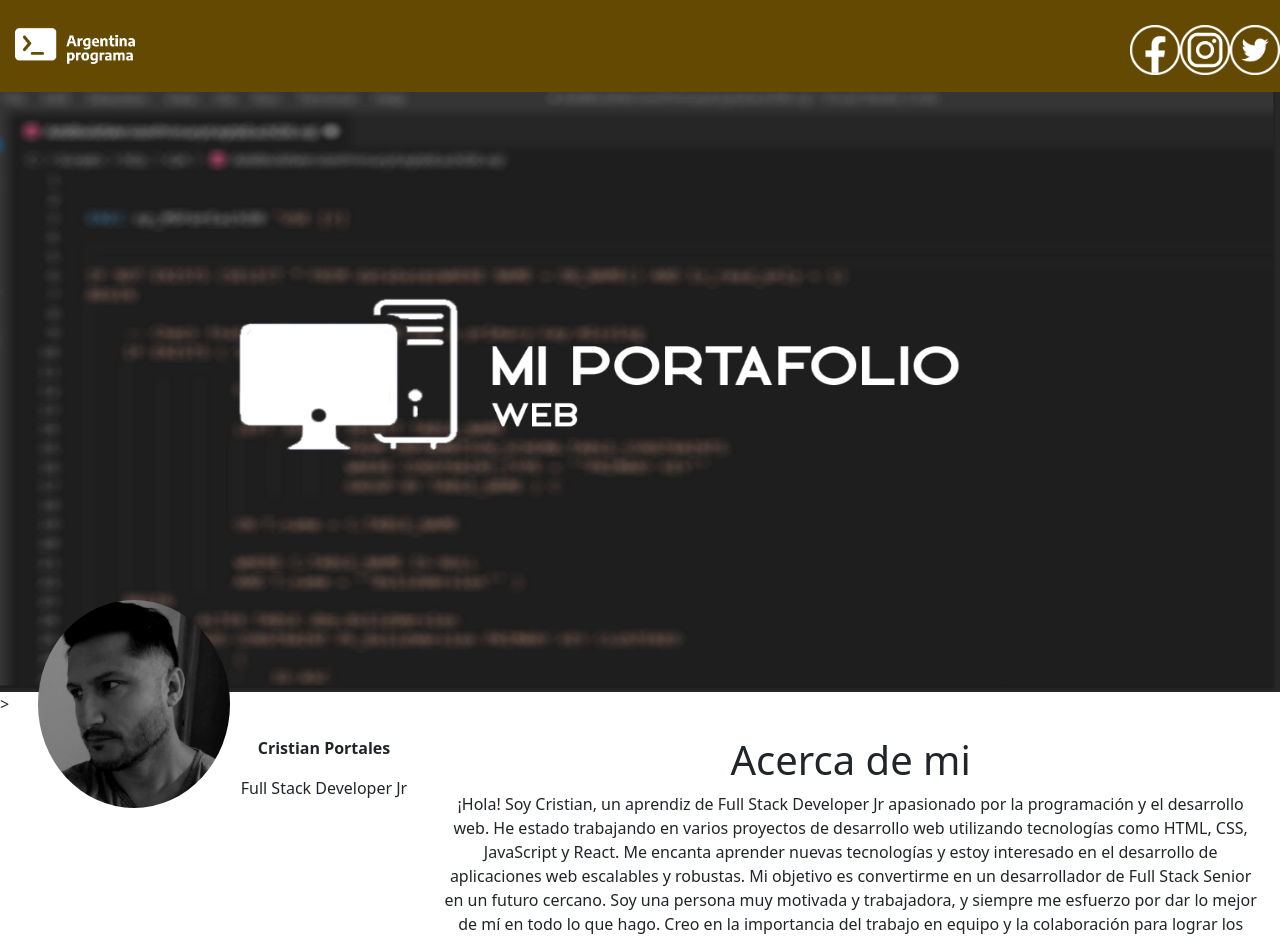
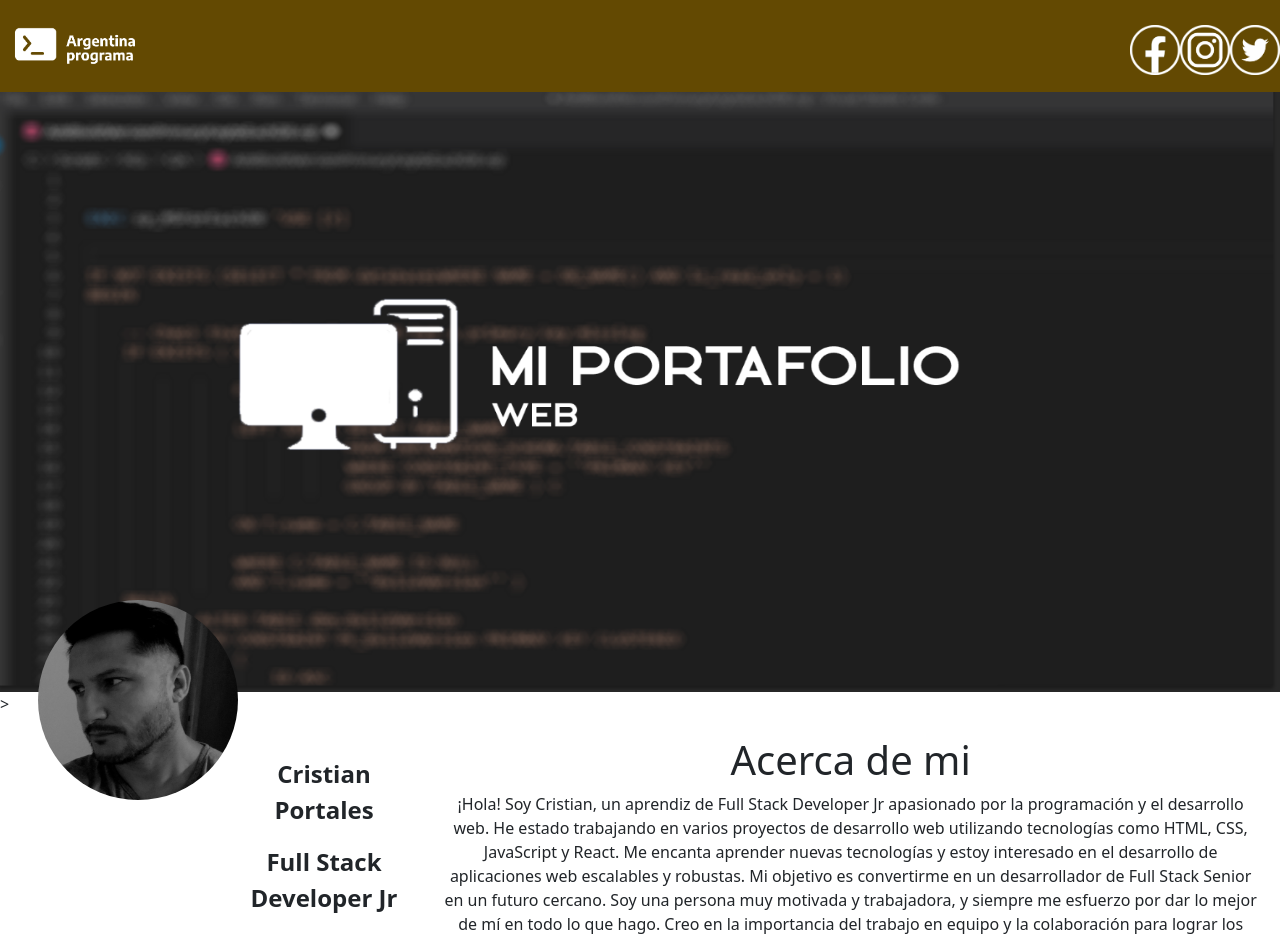
Before and after one commit to crisdam80/mi_portafolio_web, an Angular app in the folder miproyecto_portafolio/: page / in a window 1280 px wide. Shown: the top 940 px of the page. Built offline with nearby package versions, Linux system fonts and the light colour scheme.

Commit message:
perfil mejorado

```diff
--- a/miproyecto_portafolio/src/app/componentes/acerca-de/acerca-de.component.css
+++ b/miproyecto_portafolio/src/app/componentes/acerca-de/acerca-de.component.css
@@ -25,3 +25,22 @@ div{
     margin-top: 30%;
 
 }
+
+#perfil-foto {
+    border-radius: 50%;
+    width: 200px;
+    height: 200px;
+  }
+
+  .perfil-texto {
+    margin-top: 20px;
+    text-align: center;
+    font-size: 24px;
+    font-weight: bold;
+  }
+
+  @media only screen and (max-width: 768px) {
+    .perfil-texto {
+      font-size: 20px;
+    }
+  }
--- a/miproyecto_portafolio/src/app/componentes/acerca-de/acerca-de.component.html
+++ b/miproyecto_portafolio/src/app/componentes/acerca-de/acerca-de.component.html
@@ -1,12 +1,21 @@
 <div class="row">
     <div class="col-xs-12 col-sm-2 col-md-2 col-lg-2">
-        <img src="../../../assets/perfil.png" class="img-fluid"  id="perfil-foto">
+      <img src="../../../assets/perfil.png" class="img-fluid"  id="perfil-foto">
     </div>
     <div class="col-xs-12 col-sm-2 col-md-2 col-lg-2">
-        <p ><b>Cristian Portales</b> </p>
+      <div class="perfil-texto">
+        <p><b>Cristian Portales</b></p>
         <p>Full Stack Developer Jr</p>
+      </div>
     </div>
+
+
     <div class="col-xs-12 col-sm-8 col-md-8 col-lg-8">
+
+
+
+
+
         <span>
             <h1>Acerca de mi</h1>
             <p>¡Hola! Soy Cristian, un aprendiz de Full Stack Developer Jr apasionado por la programación y el desarrollo web. He estado trabajando en varios proyectos de desarrollo web utilizando tecnologías como HTML, CSS, JavaScript y React. Me encanta aprender nuevas tecnologías y estoy interesado en el desarrollo de aplicaciones web escalables y robustas. Mi objetivo es convertirme en un desarrollador de Full Stack Senior en un futuro cercano. Soy una persona muy motivada y trabajadora, y siempre me esfuerzo por dar lo mejor de mí en todo lo que hago. Creo en la importancia del trabajo en equipo y la colaboración para lograr los mejores resultados. Estoy emocionado de seguir aprendiendo y creciendo como desarrollador de Full Stack. ¡Gracias por visitar mi portfolio!</p>
```
